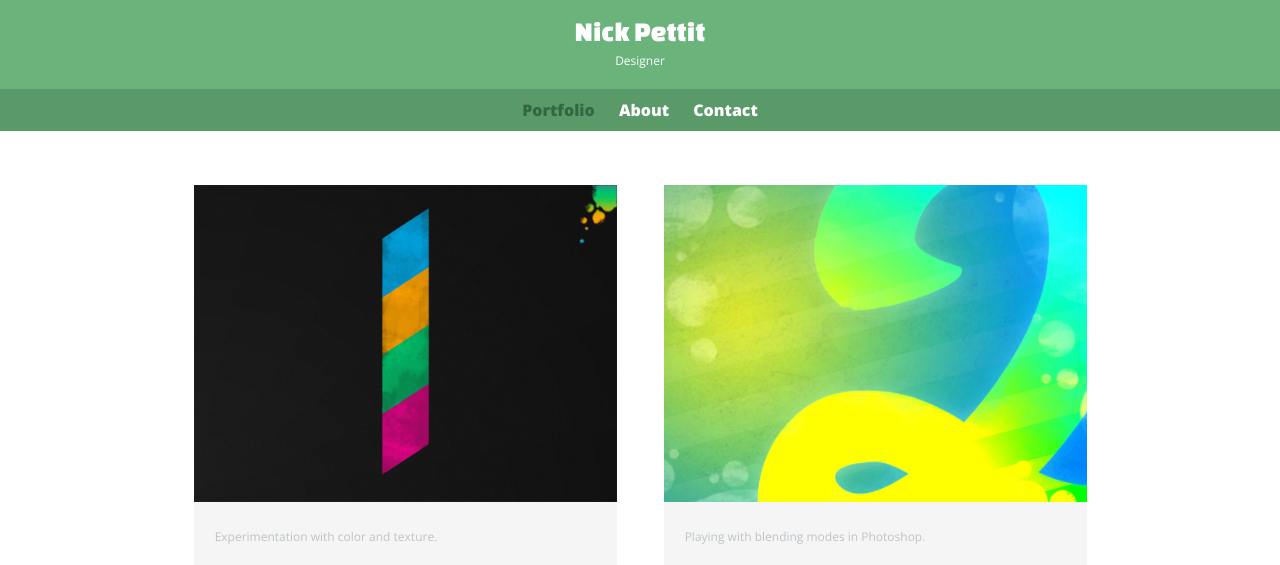
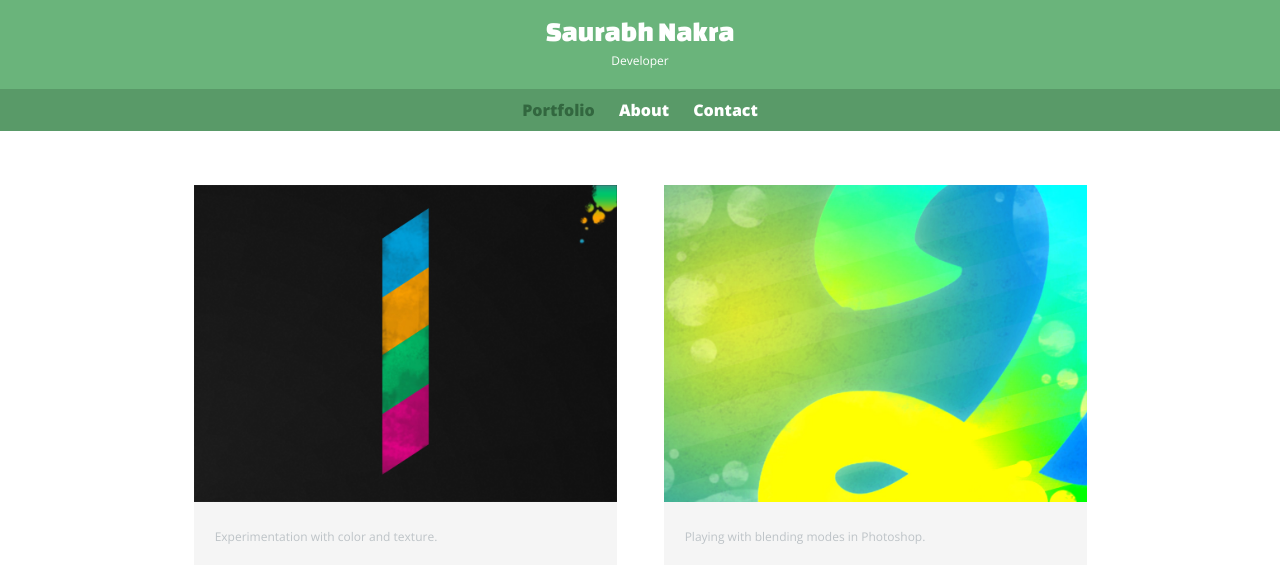
Before and after one commit to saurabhnakra/my-first-blog, a Django app: page /website/ in a window 1280 px wide. Shown: the top 565 px of the page. Run offline with Django 3.2, Linux system fonts and the light colour scheme.

Commit message:
website added features more

```diff
--- a/website/templates/website/index.html
+++ b/website/templates/website/index.html
@@ -3,7 +3,7 @@
 <html>
   <head>
     <meta charset="utf-8">
-    <title>Nick Pettit | Designer</title>
+    <title>Saurabh Nakra | Developer</title>
     <link rel="stylesheet" href="{% static 'website/normalize.css' %}">
     <link href='http://fonts.googleapis.com/css?family=Changa+One|Open+Sans:400italic,700italic,400,700,800' rel='stylesheet' type='text/css'>
     <link rel="stylesheet" href="{% static 'website/main.css' %}">
@@ -11,8 +11,8 @@
   <body>
     <header>
       <a href="index.html" id="logo">
-        <h1>Nick Pettit</h1>
-        <h2>Designer</h2>
+        <h1>Saurabh Nakra</h1>
+        <h2>Developer</h2>
       </a>
       <nav>
         <ul>
```
